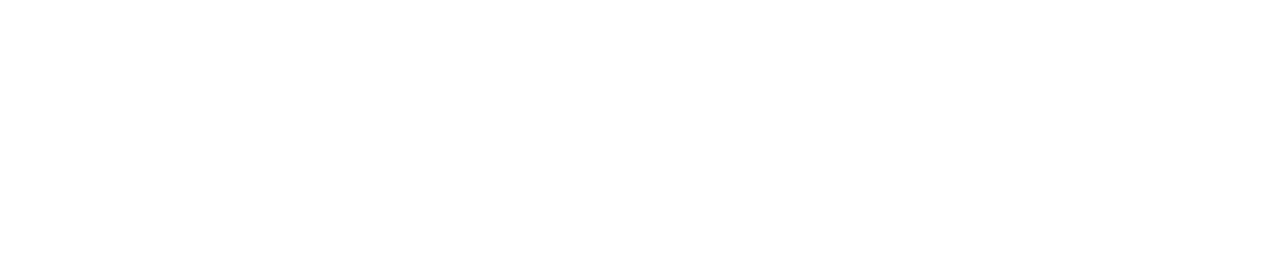
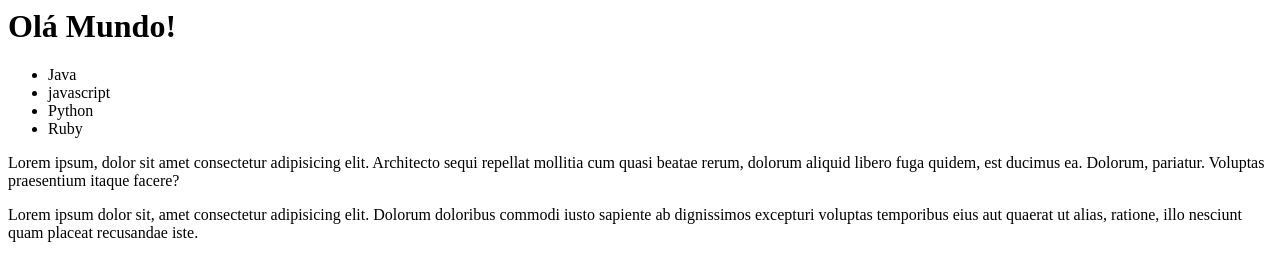
Before and after one commit to alecarlosjesus/exemplo-git-m, a plain HTML site: page index.html in a window 1280 px wide. Drawn offline with Linux system fonts and the light colour scheme.

Commit message:
Semâtica aplicada

```diff
--- a/index.html
+++ b/index.html
@@ -12,5 +12,36 @@
 
 	<body>
 		<!-- É nesta área que são criadas todas as TAGS HTML. -->
+
+		<div>
+			<header>
+				<h1>Olá Mundo!</h1>
+				<nav>
+					<ul>
+						<!-- Esta tag se chama unordered list
+							Dentro dela, diretamente só podemos colocar os list-itens <li>.
+						-->
+						<li>Java</li>
+						<li>javascript</li>
+						<li>Python</li>
+						<li>Ruby</li>
+					</ul>
+				</nav>
+			</header>
+
+			<section>
+				<div>
+					<p>
+						Lorem ipsum, dolor sit amet consectetur adipisicing elit. Architecto sequi repellat mollitia cum quasi beatae rerum, dolorum aliquid libero fuga quidem, est ducimus ea. Dolorum, pariatur. Voluptas praesentium itaque facere?
+					</p>
+					<p>
+						Lorem ipsum dolor sit, amet consectetur adipisicing elit. Dolorum doloribus commodi iusto sapiente ab dignissimos excepturi voluptas temporibus eius aut quaerat ut alias, ratione, illo nesciunt quam placeat recusandae iste.
+					</p>
+				</div>
+			</section>
+
+
+		</div>
+
 	</body>
 </html>
```
